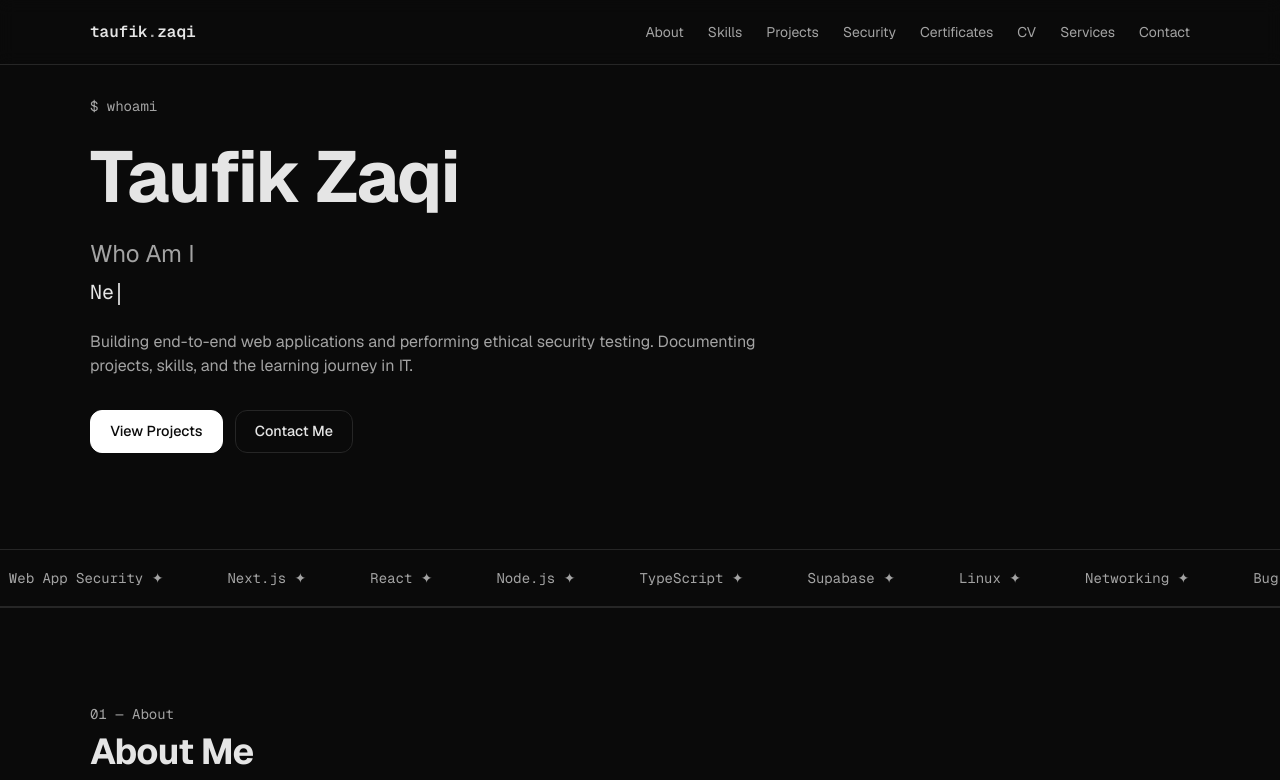
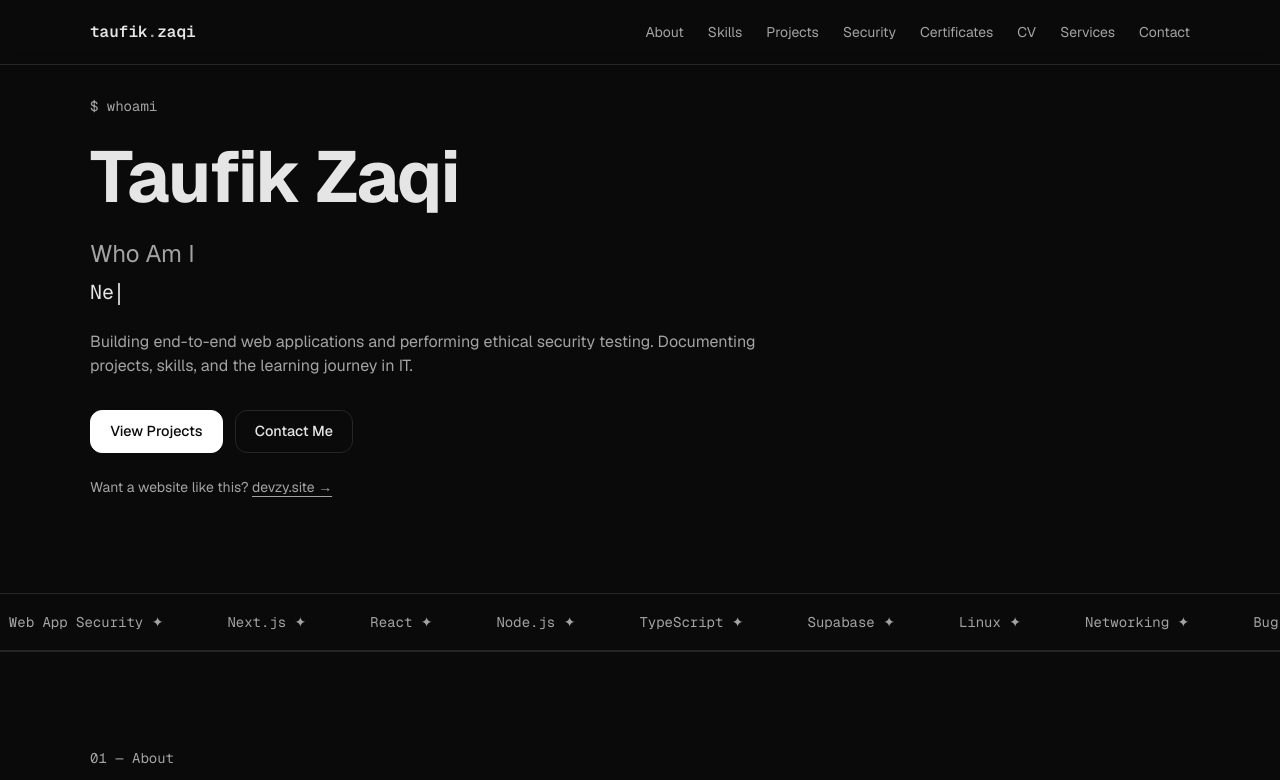
Before and after one commit to zyk-ishere/zyk-portofolio, a Next.js app: page / in a window 1280 px wide. Shown: the top 780 px of the page. Built offline with nearby package versions, Linux system fonts and the light colour scheme.

Commit message:
feat(hero): add 'Want a website like this?' link to devzy.site

```diff
--- a/src/app/page.tsx
+++ b/src/app/page.tsx
@@ -48,6 +48,17 @@ export default function Home() {
             <a href="#projects" className="btn btn-primary">View Projects</a>
             <a href="#contact" className="btn btn-ghost">Contact Me</a>
           </div>
+          <p className="mt-6 text-sm text-muted">
+            Want a website like this?{" "}
+            <a
+              href="https://devzy.site"
+              target="_blank"
+              rel="noopener"
+              className="text-foreground underline underline-offset-4 hover:opacity-70 transition"
+            >
+              devzy.site →
+            </a>
+          </p>
         </div>
       </section>
 
```
